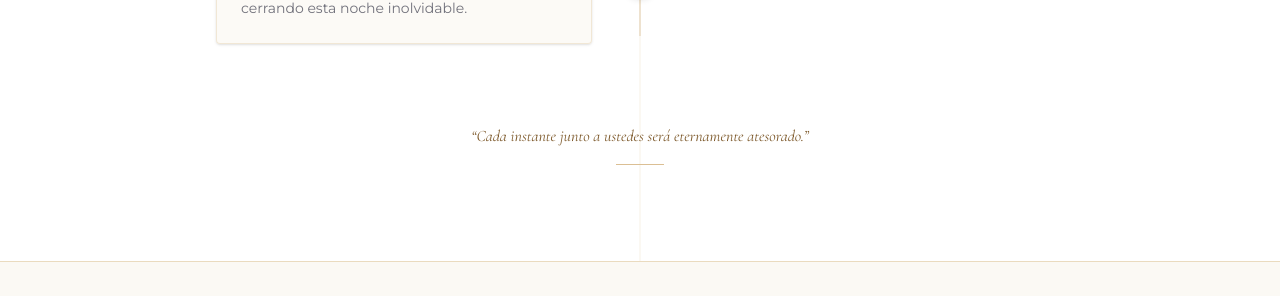
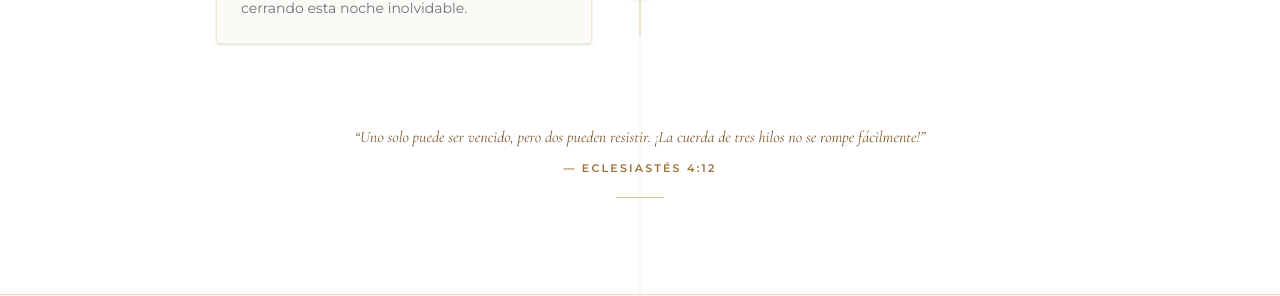
Before and after one commit to jhonkimberlyfigueroabarreto-pixel/NUESTRA-BODA, a React (Vite) app: page / in a window 1280 px wide. Shown: the part 6700-6996 px from the top of the page. Built offline with nearby package versions, Linux system fonts and the light colour scheme; no server answers; the database is empty.

Commit message:
feat(itinerary): update closing quote and citation
Replace the closing itinerary quote with Eclesiastés 4:12 to better reflect the couple's values and update styling for improved readability.

```diff
--- a/src/components/Itinerary.tsx
+++ b/src/components/Itinerary.tsx
@@ -122,11 +122,14 @@ export default function Itinerary() {
         </div>
 
         {/* Timeline Final Greeting */}
-        <div className="text-center mt-20">
-          <p className="font-serif italic text-base text-gold-700">
-            &ldquo;Cada instante junto a ustedes será eternamente atesorado.&rdquo;
+        <div className="text-center mt-20 max-w-xl mx-auto">
+          <p className="font-serif italic text-base text-gold-700 leading-relaxed">
+            &ldquo;Uno solo puede ser vencido, pero dos pueden resistir. ¡La cuerda de tres hilos no se rompe fácilmente!&rdquo;
           </p>
-          <div className="h-[1px] w-12 bg-gold-300 mx-auto mt-4" />
+          <span className="font-sans text-[11px] tracking-[0.2em] text-gold-600 block mt-2.5 uppercase font-bold">
+            — ECLESIASTÉS 4:12
+          </span>
+          <div className="h-[1px] w-12 bg-gold-300 mx-auto mt-5" />
         </div>
 
       </div>
```
